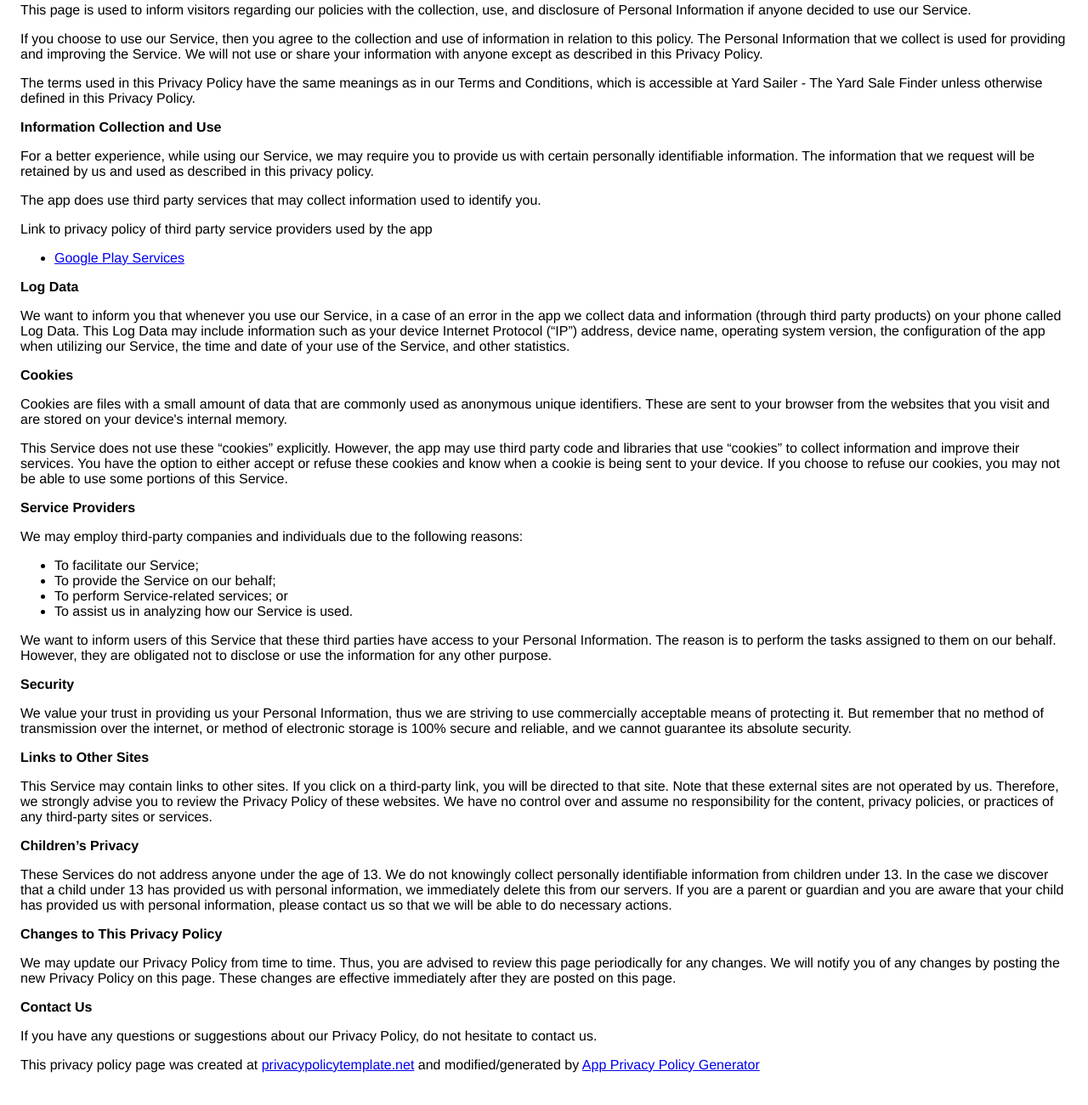
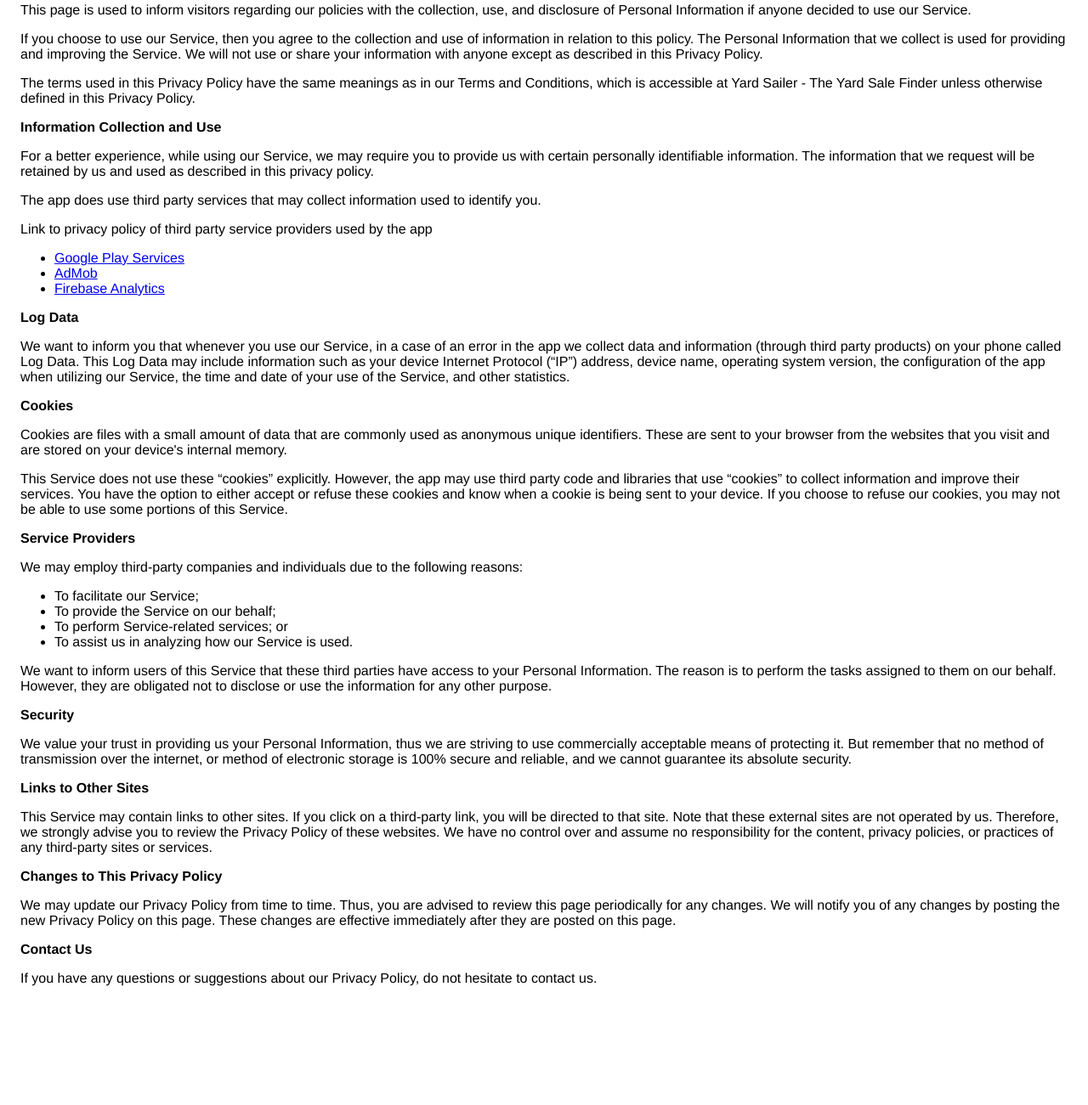
Before and after one commit to gricklegrass/My-Digital-Butler-Privacy-Policy, a plain HTML site: page index.html in a window 1280 px wide. Shown: the part 123-1424 px from the top of the page at 85% size. After the commit the page ends 1324 px from the top, so only its background shows below. Drawn offline with Linux system fonts and the light colour scheme.

Commit message:
Update index.html

```diff
--- a/index.html
+++ b/index.html
@@ -19,7 +19,7 @@
                     accessible at Yard Sailer - The Yard Sale Finder unless otherwise defined in this Privacy Policy.
                   </p> <p><strong>Information Collection and Use</strong></p> <p>For a better experience, while using our Service, we may require you to provide us with certain
                     personally identifiable information. The information that we request will be retained by us and used as described in this privacy policy.
-                  </p> <p>The app does use third party services that may collect information used to identify you.</p> <div><p>Link to privacy policy of third party service providers used by the app</p> <ul><li><a href="https://www.google.com/policies/privacy/" target="_blank">Google Play Services</a></li><!----><!----><!----><!----><!----><!----><!----></ul></div> <p><strong>Log Data</strong></p> <p> We want to inform you that whenever you use our Service, in a case of
+                  </p> <p>The app does use third party services that may collect information used to identify you.</p> <div><p>Link to privacy policy of third party service providers used by the app</p> <ul><li><a href="https://www.google.com/policies/privacy/" target="_blank">Google Play Services</a></li><li><a href="https://support.google.com/admob/answer/6128543?hl=en" target="_blank">AdMob</a></li><li><a href="https://firebase.google.com/policies/analytics" target="_blank">Firebase Analytics</a></li><!----><!----><!----><!----><!----></ul></div> <p><strong>Log Data</strong></p> <p> We want to inform you that whenever you use our Service, in a case of
                     an error in the app we collect data and information (through third party products) on your phone
                     called Log Data. This Log Data may include information such as your device Internet Protocol (“IP”) address,
                     device name, operating system version, the configuration of the app when utilizing our Service,
@@ -43,19 +43,12 @@
                     advise you to review the Privacy Policy of these websites. We have no control over
                     and assume no responsibility for the content, privacy policies, or practices of any third-party sites
                     or services.
-                  </p> <p><strong>Children’s Privacy</strong></p> <p>These Services do not address anyone under the age of 13. We do not knowingly collect
-                    personally identifiable information from children under 13. In the case we discover that a child
-                    under 13 has provided us with personal information, we immediately delete this from
-                    our servers. If you are a parent or guardian and you are aware that your child has provided us with personal
-                    information, please contact us so that we will be able to do necessary actions.
                   </p> <p><strong>Changes to This Privacy Policy</strong></p> <p> We may update our Privacy Policy from time to time. Thus, you are advised to review
                     this page periodically for any changes. We will notify you of any changes by posting
                     the new Privacy Policy on this page. These changes are effective immediately after they are posted on
                     this page.
                   </p> <p><strong>Contact Us</strong></p> <p>If you have any questions or suggestions about our Privacy Policy, do not hesitate to contact
                     us.
-                  </p> <p>This privacy policy page was created at <a href="https://privacypolicytemplate.net" target="_blank">privacypolicytemplate.net</a>
-                    and modified/generated by <a href="https://app-privacy-policy-generator.firebaseapp.com/" target="_blank">App
-                      Privacy Policy Generator</a></p>
+                  </p>
     </body>
     </html>
```
